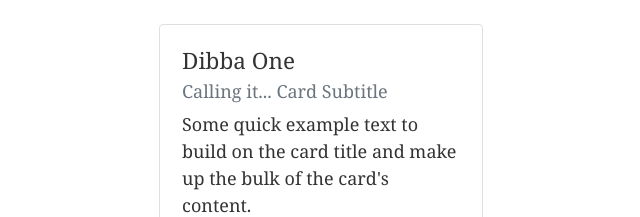
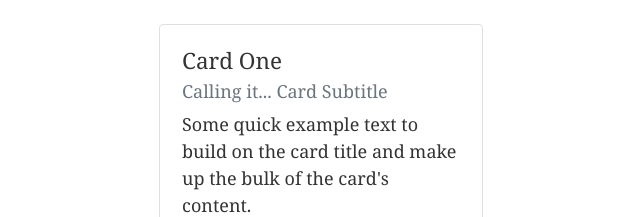
Before and after one commit to sirajrkhan/g4, a Gatsby site: page / in a window 1280 px wide. Shown: the part 212-429 px from the top of the page, 21-661 px from the left. Built offline with nearby package versions, Linux system fonts and the light colour scheme; Gatsby itself is replaced by a stand-in of ours.

Commit message:
adding bootstrap dependencies and few other fixes

```diff
--- a/package.json
+++ b/package.json
@@ -6,6 +6,7 @@
   "author": "Kyle Mathews <mathews.kyle@gmail.com>",
   "dependencies": {
     "bootstrap": "^4.4.1",
+    "bootstrap.native": "^2.0.27",
     "gatsby": "^2.18.4",
     "gatsby-image": "^2.2.34",
     "gatsby-plugin-manifest": "^2.2.30",
--- a/src/components/cards.js
+++ b/src/components/cards.js
@@ -6,7 +6,7 @@
         <div>
             <Card style={{ width: '18rem' }}>
             <Card.Body>
-                <Card.Title>Dibba One</Card.Title>
+                <Card.Title>Card One</Card.Title>
                 <Card.Subtitle className="mb-2 text-muted">Calling it... Card Subtitle</Card.Subtitle>
                 <Card.Text>
                 Some quick example text to build on the card title and make up the bulk of
```
Also changed, not shown: src/pages/index.js (+4 -5 lines), 1 other file.
